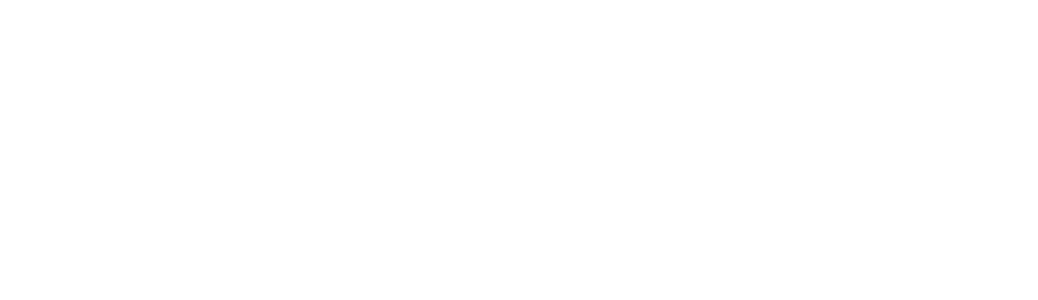
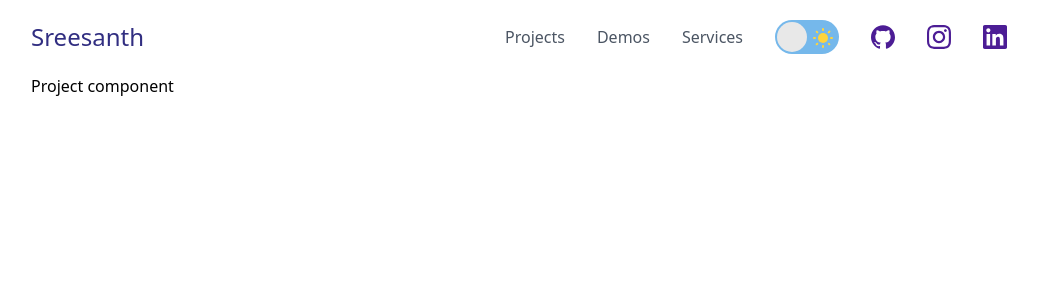
Before and after one commit to Sreesanth46/sreesanth.me, a Vue app: page /project in a window 1280 px wide. Before the commit this address had no page. Shown: the top 300 px of the page, without its empty margins (121-1159 px from the left). Built offline with nearby package versions, Linux system fonts and the light colour scheme.

Commit message:
feat: nav routes

```diff
--- a/src/router/index.js
+++ b/src/router/index.js
@@ -1,12 +1,27 @@
 import { createRouter, createWebHistory } from 'vue-router'
-import Home from '../views/Home.vue';
+import About from '../components/About.vue';
 
 const routes = [
 	{
 		path: '/',
-		name: 'home',
-		component: Home,
-	}
+		name: 'About',
+		component: About,
+	},
+
+	{
+		path: '/project',
+		name: 'Projects',
+		component: () => import('../components/Projects.vue')	},
+
+	{
+		path: '/demo',
+		name: 'Demos',
+		component: () => import('../components/Demo.vue')	},
+
+	{
+		path: '/service',
+		name: 'Services',
+		component: () => import('../components/Services.vue')	},
 ]
 
 const router = createRouter({
```
